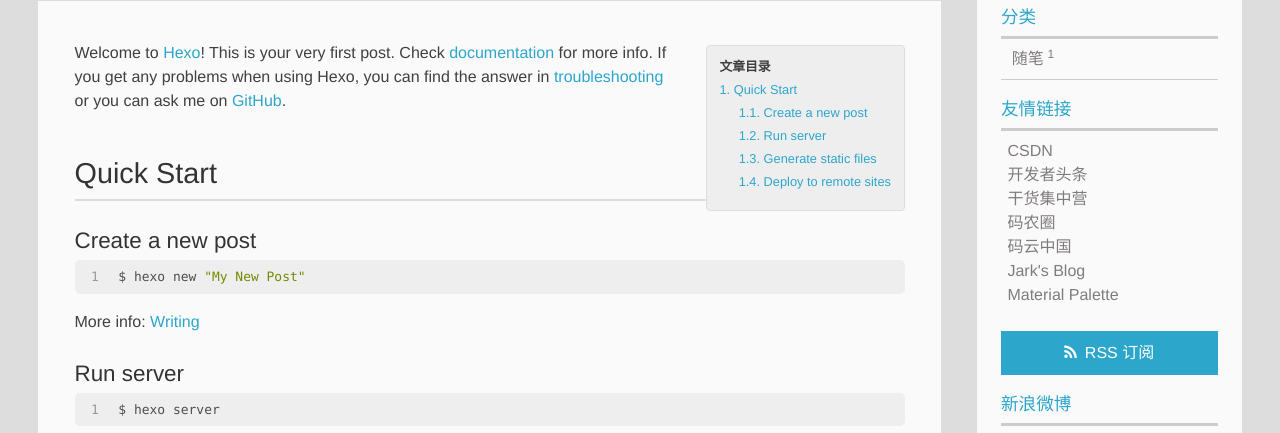
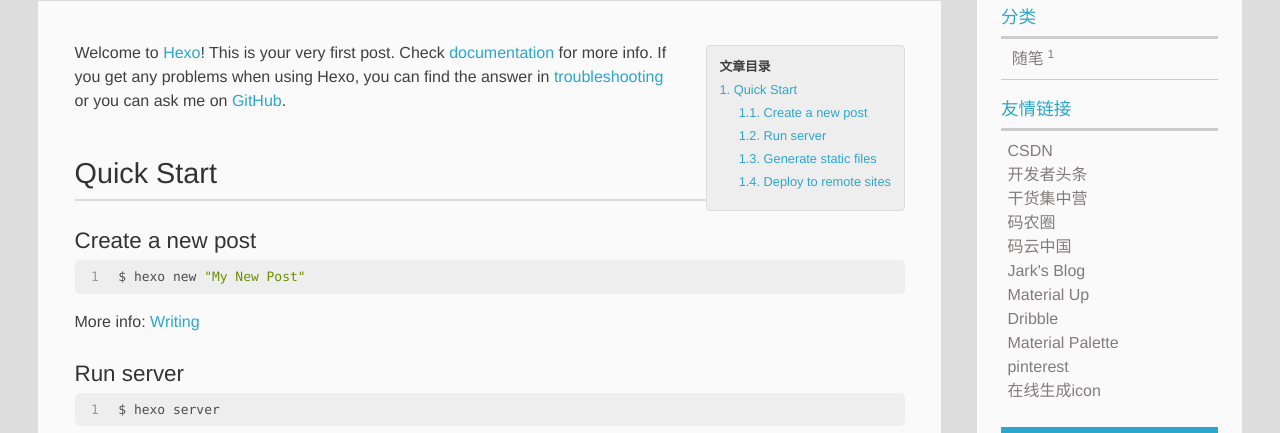
Before and after one commit to freezehacker/freezehacker.github.io, a plain HTML site: page 2016/06/21/hello-world/index.html in a window 1280 px wide. Shown: the part 342-775 px from the top of the page. Drawn offline with Linux system fonts and the light colour scheme; grey boxes are pictures that could not be loaded; a script that the page names is missing.

Commit message:
Site updated: 2016-06-22 10:23:53

```diff
--- a/2016/06/21/hello-world/index.html
+++ b/2016/06/21/hello-world/index.html
@@ -230,7 +230,31 @@
 
           <li>
 
-            	<a href="http://www.materialpalette.com" target="_blank" title="Android Material主题设计">Material Palette</a>
+            	<a href="http://www.materialup.com" target="_blank" title="Material Design">Material Up</a>
+
+          </li>
+
+          <li>
+
+            	<a href="https://dribbble.com" target="_blank" title="设计师必备">Dribble</a>
+
+          </li>
+
+          <li>
+
+            	<a href="http://www.materialpalette.com" target="_blank" title="Android调色板">Material Palette</a>
+
+          </li>
+
+          <li>
+
+            	<a href="https://www.pinterest.com" target="_blank" title="据说是图片版的Twitter">pinterest</a>
+
+          </li>
+
+          <li>
+
+            	<a href="https://romannurik.github.io/AndroidAssetStudio/icons-launcher.html" target="_blank" title="在线生成icon">在线生成icon</a>
 
           </li>
 
--- a/index.html
+++ b/index.html
@@ -263,7 +263,31 @@
 
           <li>
 
-            	<a href="http://www.materialpalette.com" target="_blank" title="Android Material主题设计">Material Palette</a>
+            	<a href="http://www.materialup.com" target="_blank" title="Material Design">Material Up</a>
+
+          </li>
+
+          <li>
+
+            	<a href="https://dribbble.com" target="_blank" title="设计师必备">Dribble</a>
+
+          </li>
+
+          <li>
+
+            	<a href="http://www.materialpalette.com" target="_blank" title="Android调色板">Material Palette</a>
+
+          </li>
+
+          <li>
+
+            	<a href="https://www.pinterest.com" target="_blank" title="据说是图片版的Twitter">pinterest</a>
+
+          </li>
+
+          <li>
+
+            	<a href="https://romannurik.github.io/AndroidAssetStudio/icons-launcher.html" target="_blank" title="在线生成icon">在线生成icon</a>
 
           </li>
 
```
Also changed, not shown: 2016/06/21/写在前面/index.html (+25 -1 lines).
